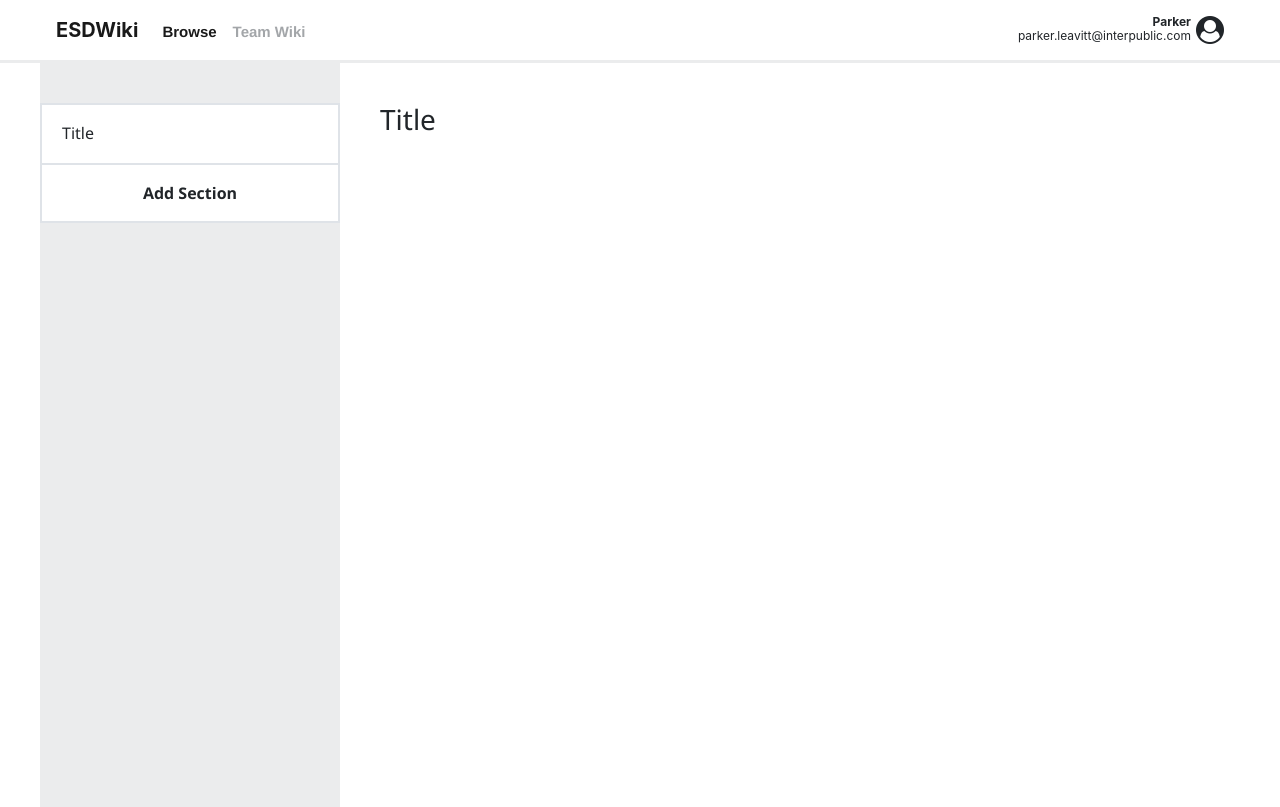
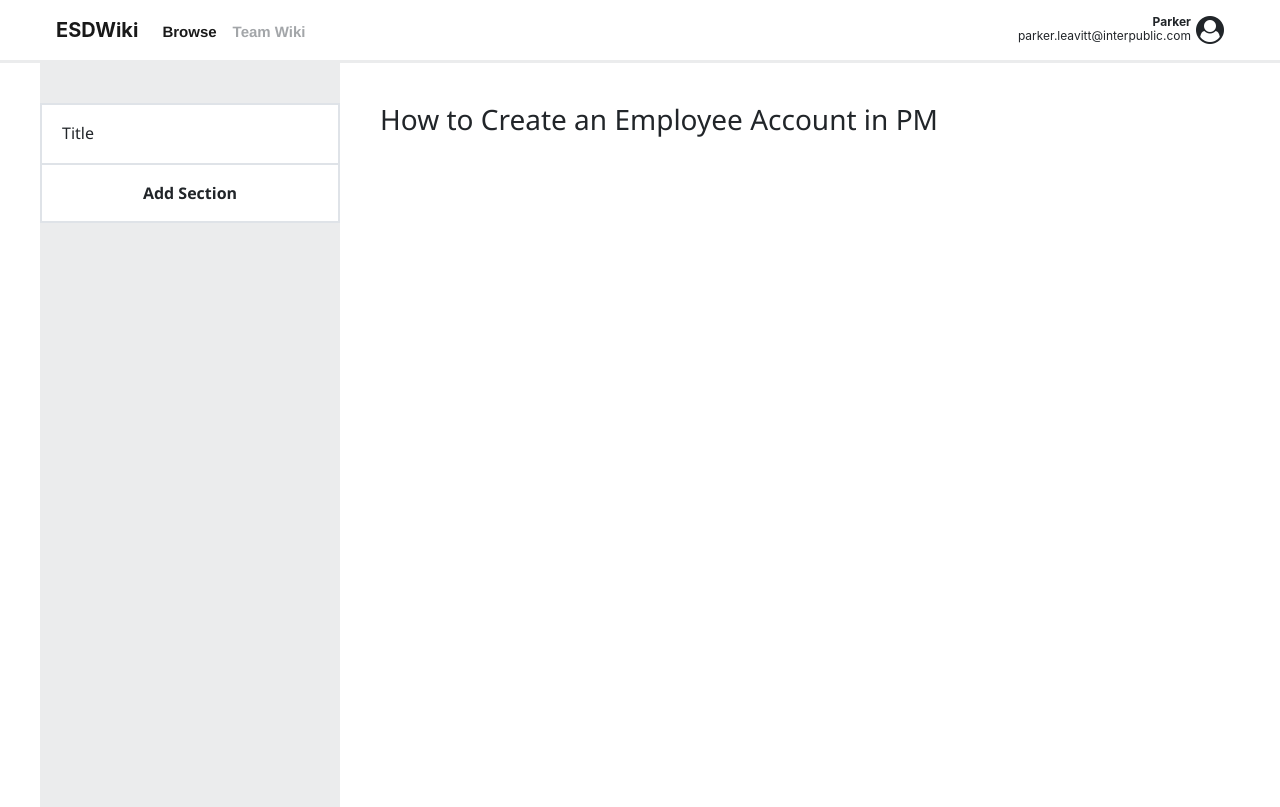
Before and after one commit to xorxos/ESD-Wiki, an Angular app: page /team-wiki/create in a window 1280 px wide. Built offline with nearby package versions, Linux system fonts and the light colour scheme.

Commit message:
add test content to article components

```diff
--- a/src/app/articles/team-wiki/create-article/create-article.component.html
+++ b/src/app/articles/team-wiki/create-article/create-article.component.html
@@ -101,8 +101,8 @@
         <div class="col-lg-9">
             <div *ngFor="let component of newArticle.articleContents">
                 <h3 *ngIf="isTitleComponent(component)">{{component.contents}}</h3>
-                <div *ngIf="isStepDividerComponent(component)">
-                    <h4>{{component.contents}}</h4>
+                <div *ngIf="isStepDividerComponent(component)" style="margin-top: 10px;">
+                    <div style="font-size:20px; margin-bottom:5px;">{{component.contents}}</div>
                     <div style="border-bottom: 2px solid #DAE0E6; margin-bottom:10px;"></div>
                 </div>
                 <div *ngIf="isRichTextComponent(component)">{{component.contents}}</div>
--- a/src/app/articles/team-wiki/create-article/create-article.component.ts
+++ b/src/app/articles/team-wiki/create-article/create-article.component.ts
@@ -37,7 +37,7 @@ export class CreateArticleComponent implements OnInit {
         this.showAddSection = false
         this.titleSection = {
             selector: "Title",
-            contents: "Title"
+            contents: "How to Create an Employee Account in PM"
         }
         this.newArticle = {
             id: 20,
@@ -148,7 +148,7 @@ export class CreateArticleComponent implements OnInit {
     addRichTextComponent() {
         this.richTextSection = {
             selector: "RichText",
-            contents: "This is some rich text"
+            contents: "This is a step by step guide on how to create a new employee account in profile manager. It covers all of the approvals needed as well as what information the ESD needs to create the account."
         }
         this.newArticle.articleContents.push(this.richTextSection)
         this.toggleConfigurationSection()
```
